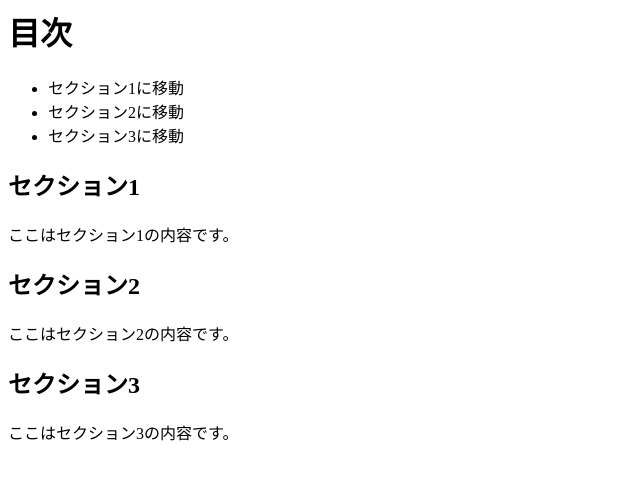
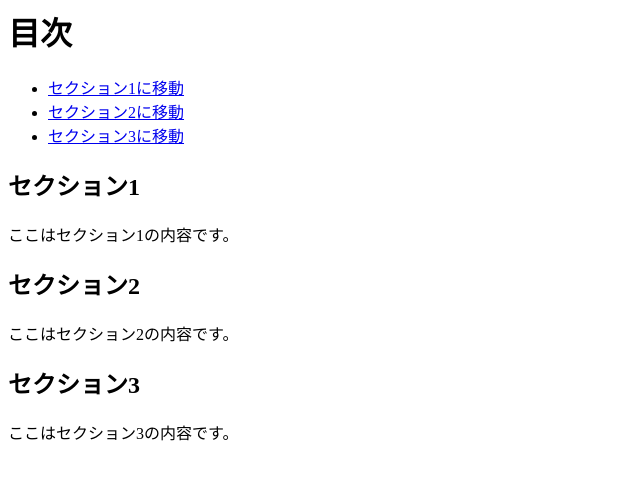
Before and after one commit to yuukyy06/HTML-Tutorial, a plain HTML site: page 08.ページ内のリンクを作ろう/index.html in a window 1280 px wide. Shown: the whole page, without its empty margins (0-640 px from the left). Drawn offline with Linux system fonts and the light colour scheme.

Commit message:
ページ内リンクの作成

```diff
--- a/08.ページ内のリンクを作ろう/index.html
+++ b/08.ページ内のリンクを作ろう/index.html
@@ -1,8 +1,8 @@
 <h1>目次</h1>
 <ul>
-  <li>セクション1に移動</li>
-  <li>セクション2に移動</li>
-  <li>セクション3に移動</li>
+  <li><a href="#section1">セクション1に移動</a></li>
+  <li><a href="#section2">セクション2に移動</a></li>
+  <li><a href="#section3">セクション3に移動</a></li>
 </ul>
 
 <h2 id="section1">セクション1</h2>
```
Also changed, not shown: 1 other file.
